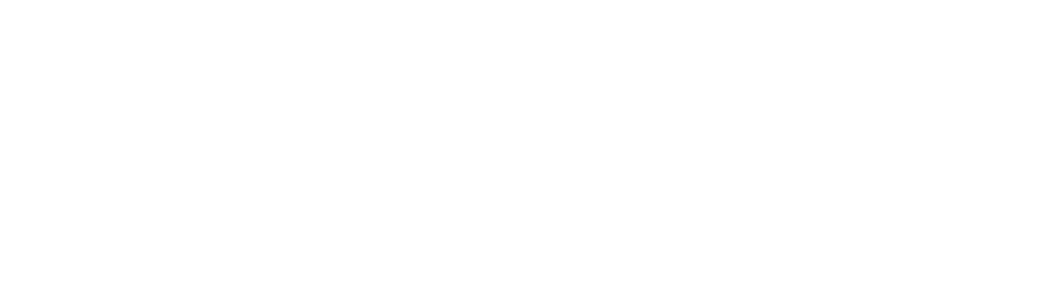
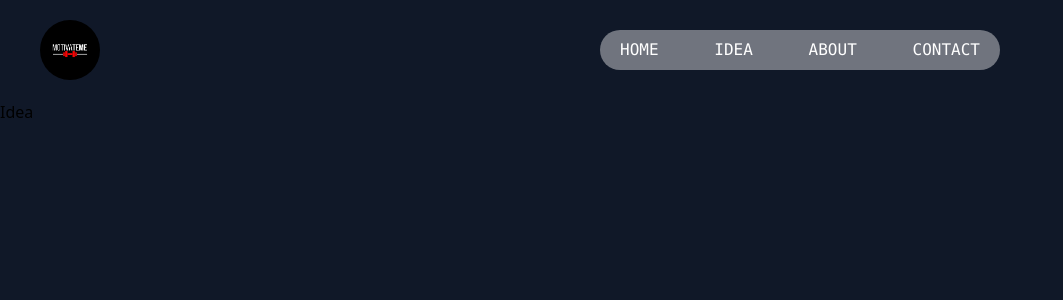
Before and after one commit to Uniq-bot/motivaateMeLanding, a React (Vite) app: page /idea in a window 1280 px wide. Shown: the top 300 px of the page, without its empty margins (0-1063 px from the left). Built offline with nearby package versions, Linux system fonts and the light colour scheme.

Commit message:
nav push from uniq branch

```diff
--- a/src/App.jsx
+++ b/src/App.jsx
@@ -1,9 +1,19 @@
 import React from 'react'
+import Nav from './components/nav'
+import { BrowserRouter, Route, Routes } from 'react-router-dom'
+import Home from './pages/Home'
+import Idea from './pages/Idea'
 
 const App = () => {
   return (
-    <div>
-
+    <div className='w-full min-h-screen bg-gray-900'>
+        <BrowserRouter>
+        <Nav/>
+        <Routes>
+          <Route path='/' element={<Home />} />
+          <Route path='/idea' element={<Idea />} />
+          </Routes>
+          </BrowserRouter>
     </div>
   )
 }
--- a/src/components/nav.jsx
+++ b/src/components/nav.jsx
@@ -1,11 +1,35 @@
 import React from 'react'
+import { useNavigate } from 'react-router-dom'
 
-const nav = () => {
+const Nav = () => {
+    const navigate=useNavigate()
+    const navItem=[{
+        item:'Home',
+        navigate:'/'
+    },{
+        item:'Idea',
+        navigate:'/idea'
+    },{
+        item:'About',
+        navigate:'/about'
+    },{
+        item:'Contact',
+        navigate:'/contact'
+    }]
   return (
-    <div>
-
+    <div className='flex gap-125 text-white h-25 w-full items-center py-3 px-10'>
+        <div className='w-15 h-15 rounded-full overflow-hidden'>
+            <img src='/image.png' alt='logo' className='w-full h-full' />
+        </div>
+        <div className='flex w-100 bg-white/40 justify-between px-5 py-3 rounded-full list-none gap-5'>
+            {navItem.map((item, index)=>{
+                return(
+                    <li onClick={()=>navigate(`${item.navigate}`)} className='uppercase font-mono leading-none hover:cursor-pointer hover:text-gray-200 transition-all' key={index}>{item.item}</li>
+                )
+            })}
+        </div>
     </div>
   )
 }
 
-export default nav
+export default Nav
--- a/src/pages/Idea.jsx
+++ b/src/pages/Idea.jsx
@@ -3,7 +3,7 @@
 const Idea = () => {
   return (
     <div>
-
+      Idea
     </div>
   )
 }
```
Also changed, not shown: public/image.png (added).
